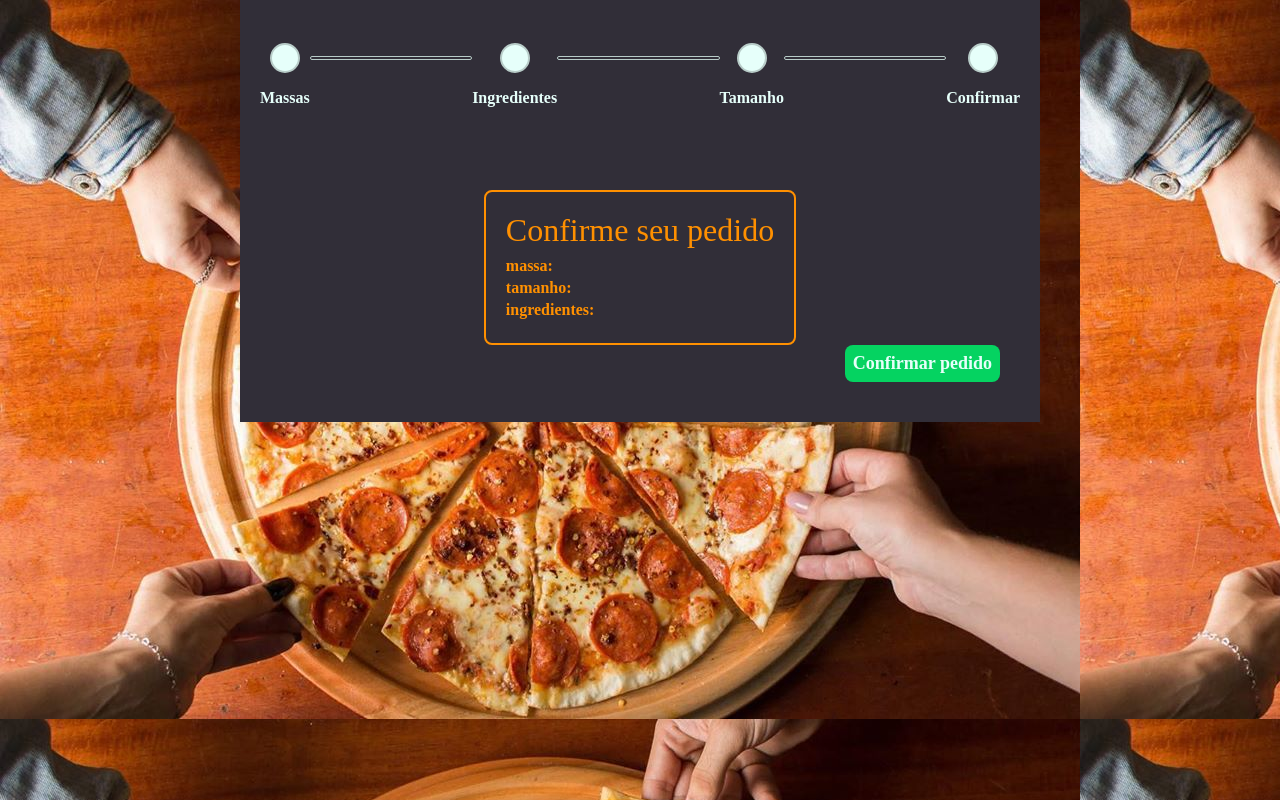
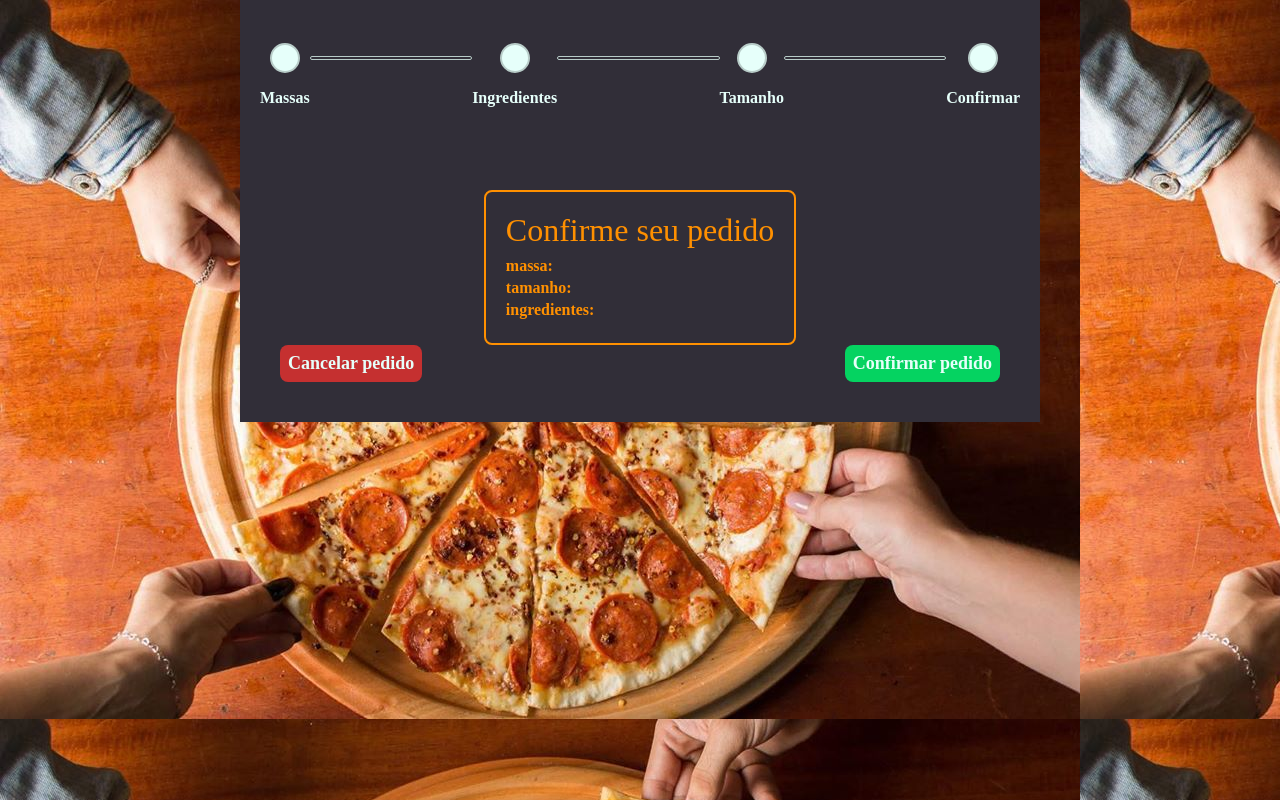
Before and after one commit to RonaldoAntonucci/stoom-pizza, a React (Create React App) app in the folder front/: page /confirmation in a window 1280 px wide. Built offline with nearby package versions, Linux system fonts and the light colour scheme.

Commit message:
feat: button cancel style

```diff
--- a/front/src/components/Button/index.ts
+++ b/front/src/components/Button/index.ts
@@ -3,16 +3,23 @@ import { shade } from 'polished';
 
 import colors from '../../styles/colors';
 
-export default styled.button`
+interface ButtonProps {
+  align?: 'start' | 'end';
+  color?: 'red' | 'green';
+}
+
+export default styled.button<ButtonProps>`
   padding: 8px;
   border: 0;
-  background-color: ${colors.success};
+  background-color: ${(props) =>
+    props.color && props.color === 'red' ? colors.error : colors.success};
   color: ${colors.neutral};
   font-weight: bold;
   border-radius: 8px;
   font-size: 18px;
 
-  align-self: flex-end;
+  align-self: ${(props) =>
+    props.align && props.align === 'start' ? 'flex-start' : 'flex-end'};
   width: fit-content;
 
   &:hover {
--- a/front/src/pages/Confirmation/index.tsx
+++ b/front/src/pages/Confirmation/index.tsx
@@ -7,7 +7,7 @@ import useToast from '../../hooks/useToast';
 
 import Button from '../../components/Button';
 
-import { Container, Card } from './styles';
+import { Container, Card, Footer } from './styles';
 
 const Confirmation: React.FC = () => {
   const { push } = useHistory();
@@ -59,6 +59,11 @@ const Confirmation: React.FC = () => {
     });
   }, [addToast, clearOrder, dough, ingredients, push, size]);
 
+  const handleCancel = useCallback(() => {
+    clearOrder();
+    push('/');
+  }, [clearOrder, push]);
+
   return (
     <Container>
       <Card>
@@ -77,12 +82,17 @@ const Confirmation: React.FC = () => {
         </p>
 
         {dailyRecommendation && (
-          <b>Confirmando o pedido você ganhará {points}!!</b>
+          <b>Confirmando o pedido você ganhará {points} pontos!!</b>
         )}
       </Card>
-      <Button type="button" onClick={handleConfirmation}>
-        Confirmar pedido
-      </Button>
+      <Footer>
+        <Button type="button" onClick={handleCancel} align="start" color="red">
+          Cancelar pedido
+        </Button>
+        <Button type="button" onClick={handleConfirmation}>
+          Confirmar pedido
+        </Button>
+      </Footer>
     </Container>
   );
 };
--- a/front/src/pages/Confirmation/styles.ts
+++ b/front/src/pages/Confirmation/styles.ts
@@ -34,3 +34,9 @@ export const Card = styled.div`
   border-radius: 8px;
   border: 2px solid ${colors.title};
 `;
+
+export const Footer = styled.div`
+  display: flex;
+  width: 100%;
+  justify-content: space-between;
+`;
```
